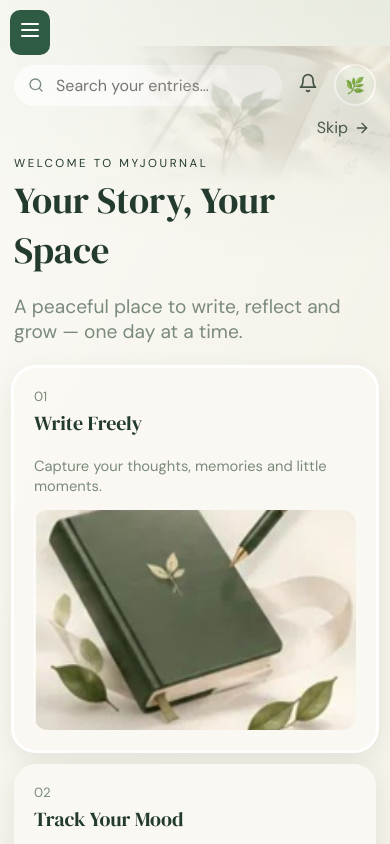
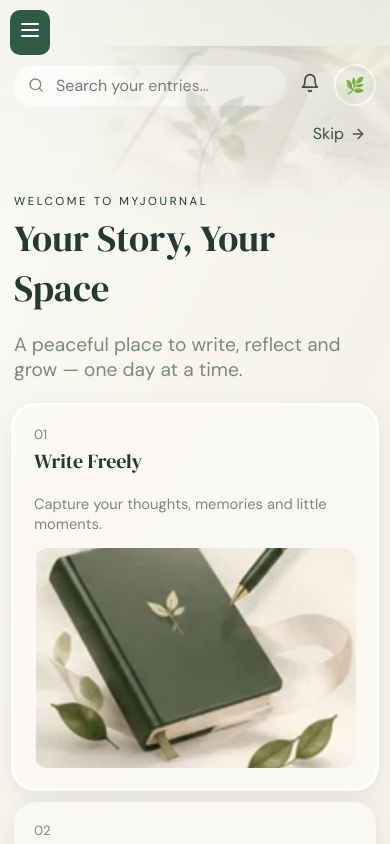
Before and after one commit to Dhanya-15/MyJournal, a React (Vite) app: page / in a window 390 px wide. Shown: the top 844 px of the page. Built offline with nearby package versions, Linux system fonts and the light colour scheme.

Commit message:
Fix mobile layout

```diff
--- a/src/styles.css
+++ b/src/styles.css
@@ -148,3 +148,20 @@ img{max-width:100%}
   .cards5{margin:24px 0}
   .wbar .col2{width:100%}
 }
+
+/* ===== MOBILE FINAL FIX (must be the LAST thing in the file) ===== */
+@media(max-width:760px){
+  .shell{display:block!important}
+  .side{position:fixed!important;top:0;left:0;width:240px;height:100vh;z-index:40;transform:translateX(-105%);transition:transform .3s}
+  .side.open{transform:translateX(0)!important;box-shadow:8px 0 30px rgba(0,0,0,.35)}
+  .burger{display:block!important;z-index:45}
+  .main{width:100%!important;max-width:100vw;margin:0!important;padding:64px 14px 30px!important}
+  .top{flex-wrap:nowrap;gap:8px}
+  .search{flex:1;min-width:0;max-width:none;margin-right:0}
+  .wel{padding-top:44px}
+  .skip{top:6px!important;right:4px!important}
+  .big{font-size:2.3rem!important}
+  .cards5{flex-direction:column!important;margin:24px 0!important;min-height:0!important}
+  .wc,.wc.cur{width:100%!important;flex:none!important;min-height:0!important;transform:none!important}
+  .welbook{opacity:.2;width:90%}
+}
```
